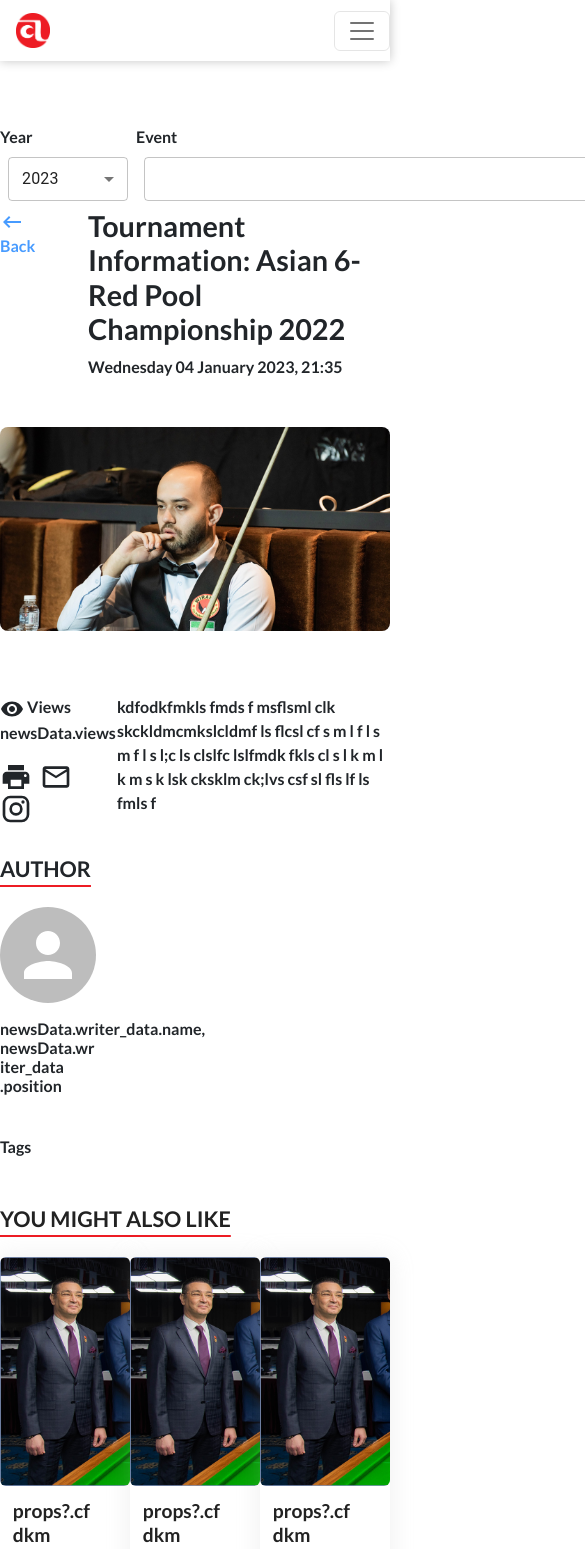
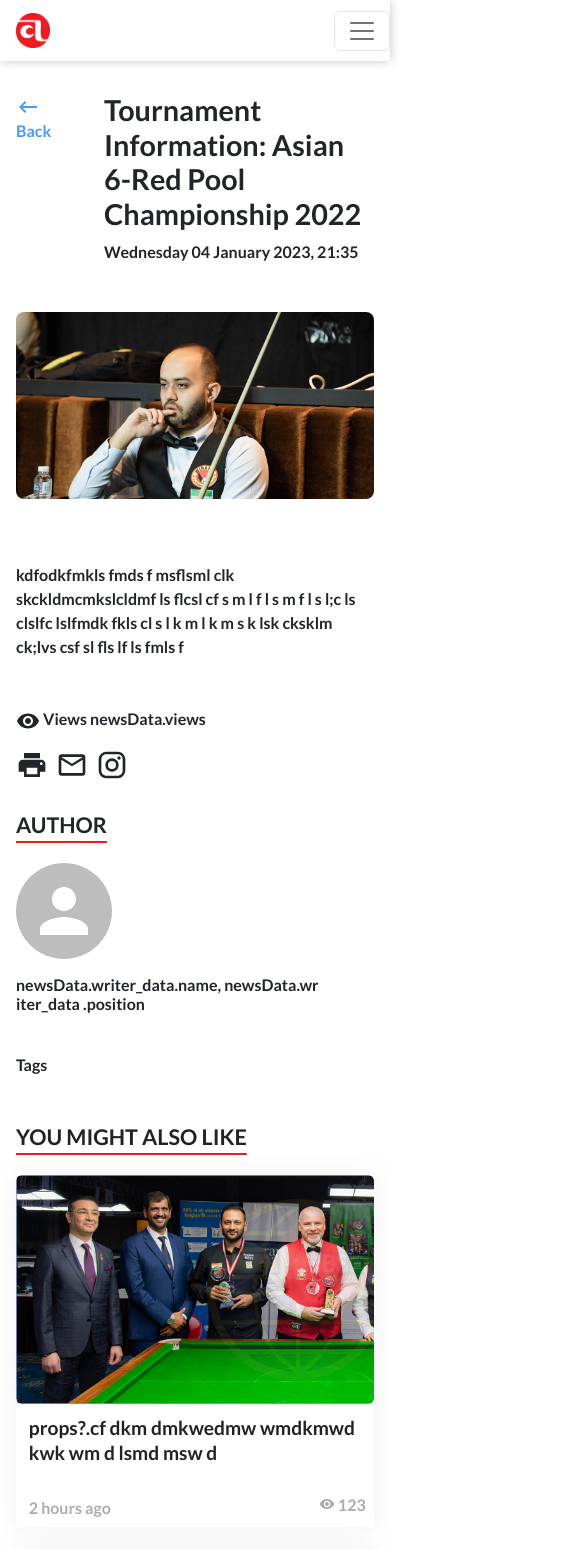
Before and after one commit to sakshampathak1508/acbs-frontend-new-code, a React (Create React App) app: page /news/1 in a window 390 px wide. Shown: the top 1549 px of the page, 585 px wide, since content can reach past the window. Built offline with nearby package versions, Linux system fonts and the light colour scheme.

Commit message:
made mobile responsice screens for news and event page

```diff
--- a/src/component/carousel/Carousel.jsx
+++ b/src/component/carousel/Carousel.jsx
@@ -64,7 +64,7 @@ function ControlledCarousel() {
                                 Tournament Info
                             </button>
                             <button className='groups dropbtn'>
-                                <FormControl variant='standard' sx={{ m: 1, width:'100%' }}>
+                                <FormControl variant='' sx={{ m: '0' , b:0, width:'100%',padding:0 }}>
                                     <Select
                                         value={age}
                                         onChange={handleChange}
--- a/src/component/carousel/carousel.css
+++ b/src/component/carousel/carousel.css
@@ -50,17 +50,18 @@
     outline: none;
     margin-right: 1rem;
 }
-.carousel-caption .dropdown{
+
+.carousel-caption .dropdown {
     display: flex;
 }
 
-.carousel-caption .dropdown-content{
+.carousel-caption .dropdown-content {
     display: flex;
     flex-direction: column;
     display: none;
 }
 
-.carousel-caption .dropdown-content *{
+.carousel-caption .dropdown-content * {
     background-color: white;
     width: 10rem;
     display: flex;
@@ -86,9 +87,16 @@
     display: flex;
     justify-content: space-evenly;
     align-items: center;
+    padding: 0;
 }
 
-.carousel-caption button.groups > label {
+input.MuiSelect-nativeInput :hover {
+    background-color: red;
+    border: 0;
+
+}
+
+.carousel-caption button.groups>label {
     height: 30px;
     width: 30px;
     display: flex;
@@ -99,8 +107,8 @@
     background-color: var(--red);
 
 }
-.carousel-caption button.groups  .dropdown-content
-{
+
+.carousel-caption button.groups .dropdown-content {
     display: block;
     background-color: red;
     position: absolute;
@@ -111,6 +119,7 @@
     z-index: 100;
     /* top:10px; */
 }
+
 /*
 .carousel-caption button.groups:hover {
     color: white;
@@ -121,6 +130,10 @@
     height: 100%;
 }
 
+.carousel_caption .MuiOutlinedInput-notchedOutline.css-1d3z3hw-MuiOutlinedInput-notchedOutline {
+    border: 0;
+    outline: 0;
+}
 
 @media only screen and (max-width:900px) {
 
@@ -142,6 +155,10 @@
         margin: 0 0 1vw 0;
         font-weight: 500;
         line-height: 100%;
+    }
+
+    .carousel_caption .MuiSelect-select.MuiSelect-outlined.MuiInputBase-input.MuiOutlinedInput-input.css-11u53oe-MuiSelect-select-MuiInputBase-input-MuiOutlinedInput-input {
+        padding: 0;
     }
 
     .mainPage_carousel .carousel-caption button {
--- a/src/pages/Event/ParticularEvent.css
+++ b/src/pages/Event/ParticularEvent.css
@@ -5,6 +5,7 @@
 .event-page>main {
     max-width: var(--maxWidth);
     margin: 2rem auto;
+    padding: 0 1rem;
 }
 
 .event-page>main>header {
@@ -46,7 +47,8 @@
     line-height: 3rem;
     text-transform: capitalize;
     color: var(--black);
-    margin-bottom: 3rem;
+    margin: 1rem 0 3rem 0;
+    padding: 0;
 }
 
 .event-page>main>main>section.event-content {
@@ -101,3 +103,17 @@ div.date h5 {
     border-radius: 4px;
     margin-bottom: 2rem;
 }
+
+
+@media only screen and (max-width:900px) {
+    .event-page>main>main>section.event-content {
+        flex-direction: column;
+    }
+    .event-page>main>main>section.event-content .left-container {
+        width: 100%;
+    }
+
+    .event-page>main>main>section.event-content .right-container {
+        width: 100%;
+    }
+}
--- a/src/pages/Event/ParticularEvent.jsx
+++ b/src/pages/Event/ParticularEvent.jsx
@@ -49,7 +49,7 @@ const ParticularEvent = (props) => {
                 <header>
                     <section className="year">
                         <label>Year</label>
-                        <FormControl variant="outlined" sx={{ m: 1, minWidth: 120, height: '2.7rem' }} ref={yearRef}>
+                        <FormControl variant="outlined" sx={{ m: 1, minWidth: 80, height: '2.7rem' }} ref={yearRef}>
                             <Select
                                 native
                                 sx={{ height: '100%' }}
@@ -67,7 +67,7 @@ const ParticularEvent = (props) => {
 
                     <section className='event-name'>
                         <label>Event</label>
-                        <FormControl sx={{ m: 1, minWidth: 550, height: '2.7rem' }}>
+                        <FormControl sx={{ m: 1, minWidth: 320, height: '2.7rem' }}>
                             <Select
                                 sx={{ height: '100%' }}
                                 value={state.eventName}
--- a/src/pages/News/ParticularNews.css
+++ b/src/pages/News/ParticularNews.css
@@ -8,8 +8,8 @@
 
 .particular-news-page>main {
     max-width: var(--maxWidth);
-    margin: 4rem auto;
-    /* padding: 0 1rem; */
+    margin: 2rem auto;
+    padding: 0 1rem;
 }
 
 .particular-news-page>main header {
@@ -26,9 +26,10 @@
 }
 
 
-.particular-news-page>main header .title > h4{
-        font-size: 180%;
+.particular-news-page>main header .title>h4 {
+    font-size: 180%;
 }
+
 .particular-news-page>main>main section {
     width: 100%;
     margin-top: 2rem;
@@ -69,11 +70,7 @@
     text-underline-offset: 8px;
 }
 
-.particular-news-page>main>main>.you-might-like-news {
-    /* display: flex; */
-}
-
-.particular-news-page > main > main .you-might-like-news > h4 {
+.particular-news-page>main>main .you-might-like-news>h4 {
     text-transform: uppercase;
     color: var(--black);
     margin-bottom: 1.5rem;
@@ -81,39 +78,62 @@
     text-underline-offset: 8px;
 }
 
-.particular-news-page > main > main .you-might-like-news > .latest-news-container{
+.particular-news-page>main>main .you-might-like-news>.latest-news-container {
     display: flex;
     flex-direction: row;
     justify-content: space-between;
     margin-bottom: 2rem;
 }
 
-.particular-news-page > main > main  .bottom-back-next-button{
+.particular-news-page>main>main .bottom-back-next-button {
     display: flex;
     justify-content: space-between;
 }
-.particular-news-page > main > main  .bottom-back-next-button span{
+
+.particular-news-page>main>main .bottom-back-next-button span {
     color: var(--blue);
 }
 
-.particular-news-page>main>main .event-section > section.left > .newspage_share_links >ul {
+.particular-news-page>main>main .event-section>section.left>.newspage_share_links>ul {
     padding-left: 0;
     margin-bottom: 0rem;
 }
 
 
-.particular-news-page>main>main .event-section > section.left > .newspage_share_links >ul > .shareLinks * {
+.particular-news-page>main>main .event-section>section.left>.newspage_share_links>ul>.shareLinks * {
     font-size: 2rem;
     margin-right: 0.5rem;
 }
-.particular-news-page>main>main .event-section > section.left > .newspage_share_links > .author{
+
+.particular-news-page>main>main .event-section>section.left>.newspage_share_links>.author {
     margin-top: 2rem;
     margin-bottom: 2rem;
 }
 
-.particular-news-page>main>main .event-section > section.left > .newspage_share_links > .author > h4{
+.particular-news-page>main>main .event-section>section.left>.newspage_share_links>.author>h4 {
     text-decoration: underline var(--red) 2px;
     text-underline-offset: 8px;
     text-transform: uppercase;
     margin-bottom: 1.5rem;
 }
+
+@media only screen and (max-width:900px) {
+    .particular-news-page>main>main .event-section {
+        flex-direction: column;
+        justify-content: center;
+    }
+
+
+    .particular-news-page>main>main .event-section section.left {
+        width: 100%;
+        order: 1;
+    }
+
+    .particular-news-page>main>main .event-section section.right {
+        width: 100%;
+        order: 0;
+    }
+    .particular-news-page>main>main .you-might-like-news>.latest-news-container {
+        flex-direction: column;
+    }
+}
--- a/src/pages/News/ParticularNews.jsx
+++ b/src/pages/News/ParticularNews.jsx
@@ -26,11 +26,11 @@ const ParticularNews = (props) => {
     useEffect(() => {
 
         const currentyear = new Date().getFullYear();
-        var select = yearRef.current?.firstChild?.firstChild;
+        var select = yearRef?.current?.firstChild?.firstChild;
 
-        while(select.firstChild)
+        while(select?.firstChild)
         {
-            select.removeChild(select.lastChild);
+            select.removeChild(select?.lastChild);
         }
 
         for(let i = currentyear; i>=2010;i--)
@@ -38,7 +38,7 @@ const ParticularNews = (props) => {
         let option = document.createElement("option");
         option.text = i.toString();
         option.value = i;
-        select.appendChild(option)
+        select?.appendChild(option)
         }
     }, [])
 
@@ -53,7 +53,7 @@ const ParticularNews = (props) => {
         <div className='particular-news-page'>
             <Header />
             <main>
-                <header>
+                {/* <header>
                     <section className="year">
                         <label>Year</label>
                         <FormControl variant="outlined" sx={{ m: 1, minWidth: 120, height: '2.7rem' }} ref={yearRef}>
@@ -99,7 +99,7 @@ const ParticularNews = (props) => {
                             <input onChange={handleChange} placeholder="Search" style={{ background: '#F5F5F5' }} value={state.search} name='search' />
                         </form>
                     </section>
-                </header>
+                </header> */}
 
                 <header>
                     <section className="back-btn">
```
